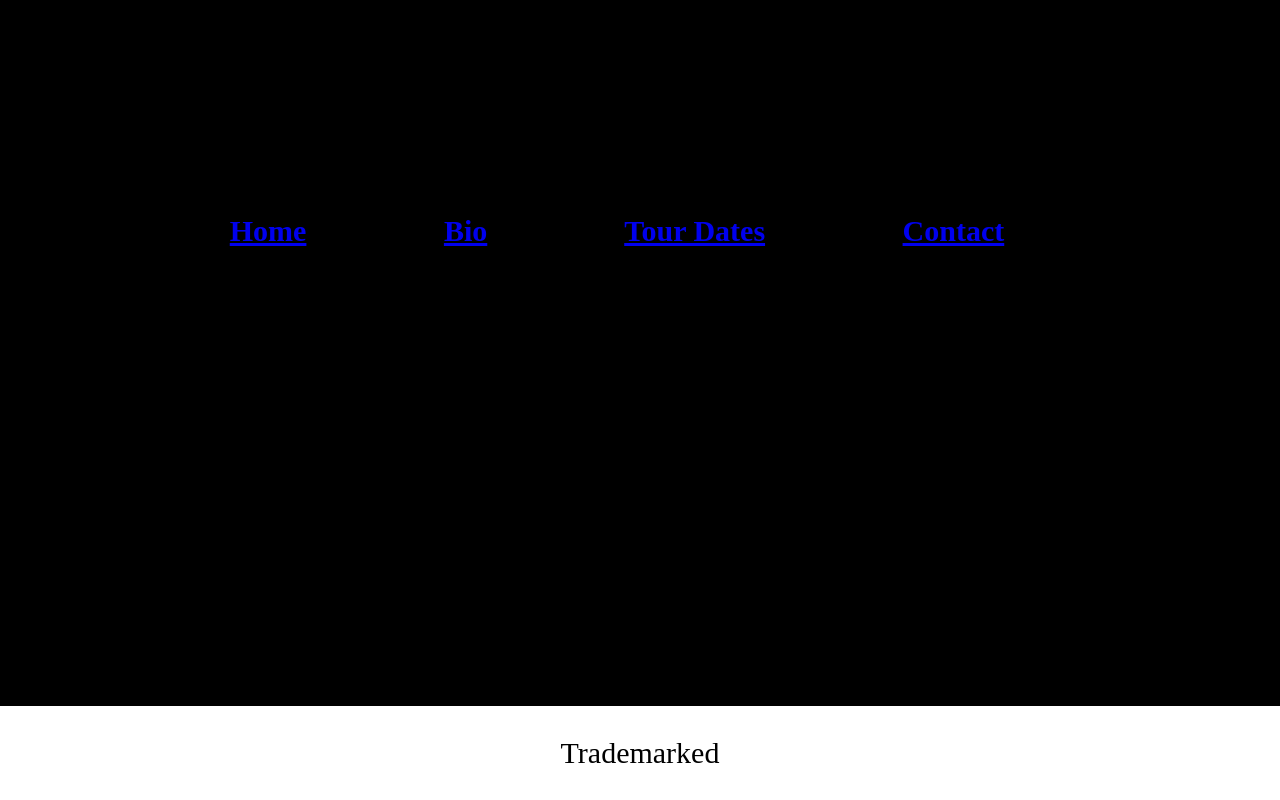
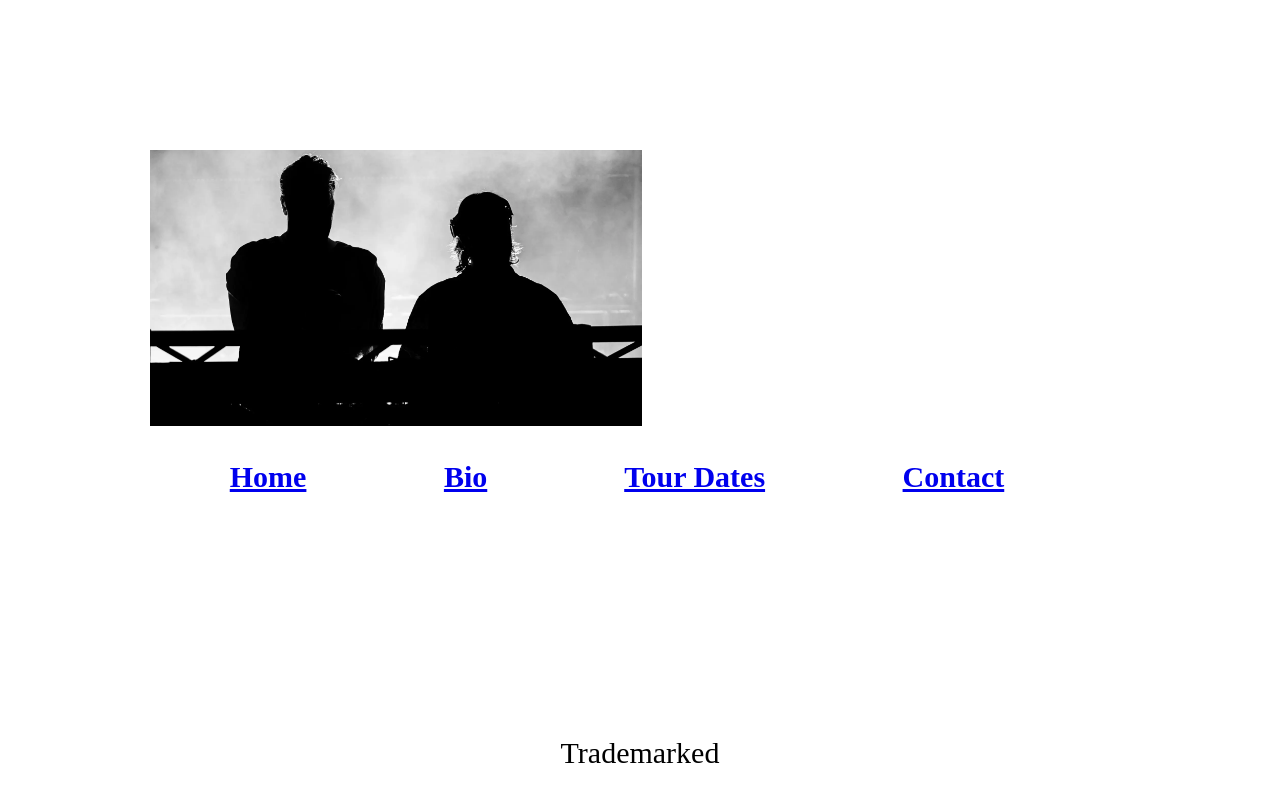
Before and after one commit to PaceCIT-231/web-labs-MikePorter28, a plain HTML site: page index.html in a window 1280 px wide. Drawn offline with Linux system fonts and the light colour scheme.

Commit message:
Merge pull request #1 from PaceCIT-231/setup Michael Porter

```diff
--- a/index.html
+++ b/index.html
@@ -3,11 +3,25 @@
 <head>
     <title>Home</title>
     <link rel="stylesheet" type="text/css" href="assets/css/styles.css">
+    <style>
+        body  {
+          background-image: url("White.jpg");
+          background-size: 300px 100px;
+        }
+        </style>
 </head>
+
+<img src="Image.jpg"
+    srcset="Image.jpg 10000w,
+    Image.jpg 5000w"
+    alt="Show">
+
+
 <body>
     <h1>
-        Home
+
     <h1>
+
 
 
 
```
Also changed, not shown: bio.html (+14 -0 lines), contact.html (+12 -0 lines), home.html (+7 -0 lines), td.html (+9 -0 lines), Beach.jpg (added), Black.jpg (added), Email.png (added), Image.jpg (added), Me.jpg (added), Music.jpeg (added), White.jpg (added).
